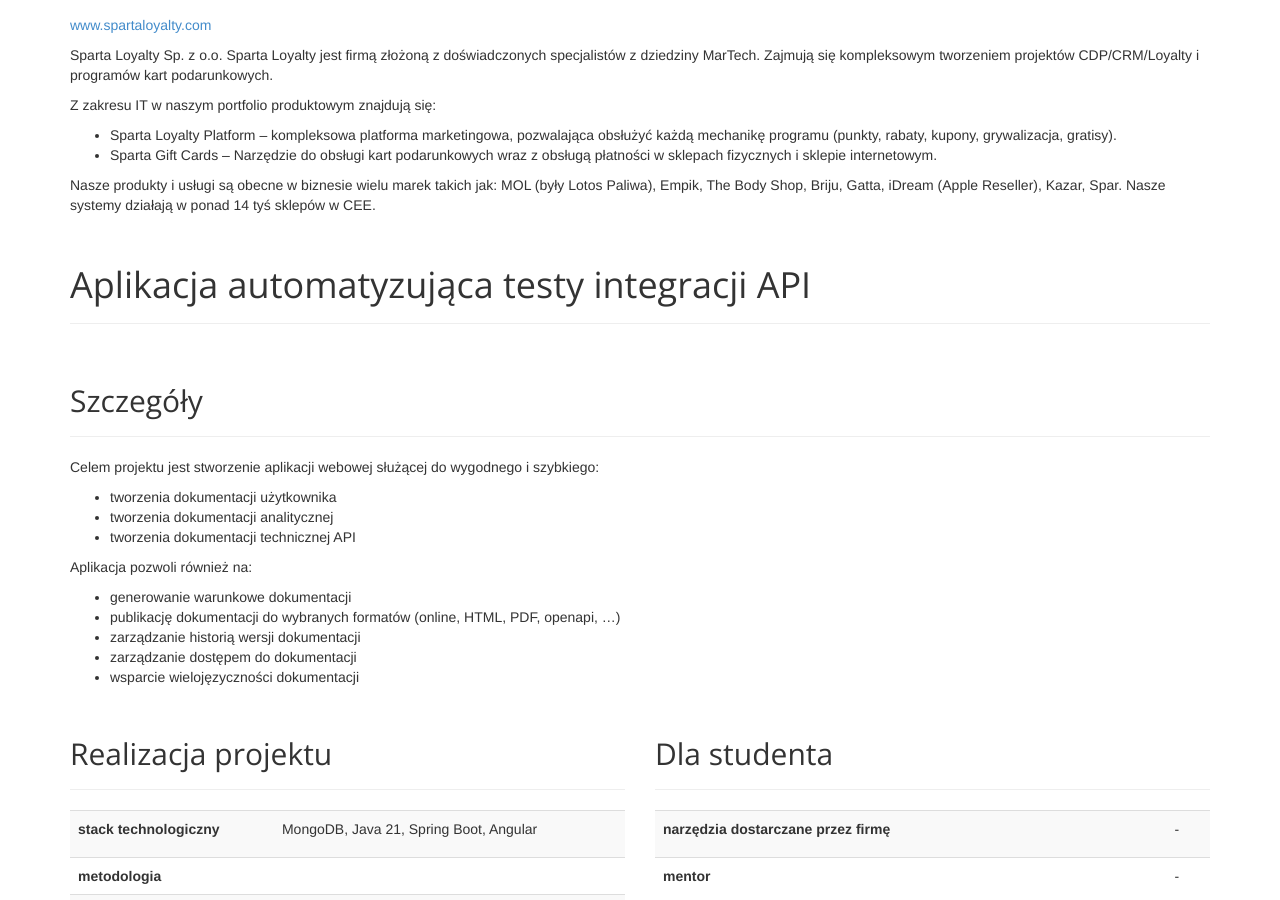
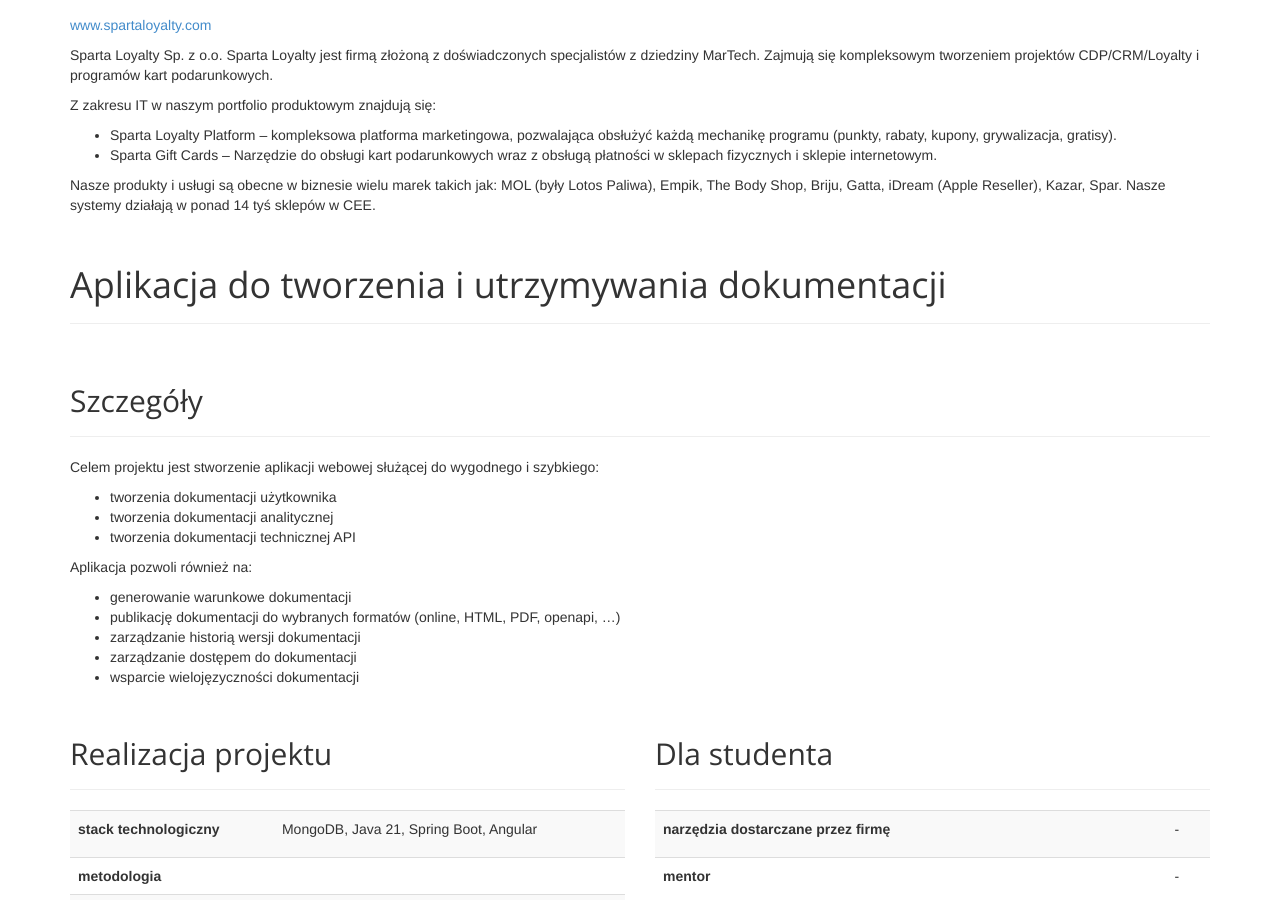
Before and after one commit to KSIUJ/pz.ksi, a Jekyll site: the page built from _companies/sparta-2.markdown, in a window 1280 px wide and 900 px high, scrolled down 625 px. Built offline with Jekyll 4.4.1, drawn with Linux system fonts in a browser that asks for light colours; nearby versions of some CDN libraries.

Commit message:
Swap project titles for Sparta

```diff
--- a/_companies/sparta-1.markdown
+++ b/_companies/sparta-1.markdown
@@ -17,7 +17,7 @@
   Nasze produkty i usługi są obecne w biznesie wielu marek takich jak: MOL (były Lotos Paliwa), Empik, The Body Shop, Briju, Gatta, iDream (Apple Reseller), Kazar, Spar.
   Nasze systemy działają w ponad 14 tyś sklepów w CEE.
 
-project: Aplikacja do tworzenia i utrzymywania dokumentacji
+project: Aplikacja automatyzująca testy integracji API
 project_img:
 technological_stack: |
   MongoDB, Java 21, Spring Boot, Angular
--- a/_companies/sparta-2.markdown
+++ b/_companies/sparta-2.markdown
@@ -17,7 +17,7 @@
   Nasze produkty i usługi są obecne w biznesie wielu marek takich jak: MOL (były Lotos Paliwa), Empik, The Body Shop, Briju, Gatta, iDream (Apple Reseller), Kazar, Spar.
   Nasze systemy działają w ponad 14 tyś sklepów w CEE.
 
-project: Aplikacja automatyzująca testy integracji API
+project: Aplikacja do tworzenia i utrzymywania dokumentacji
 project_img:
 technological_stack: |
   MongoDB, Java 21, Spring Boot, Angular
```
